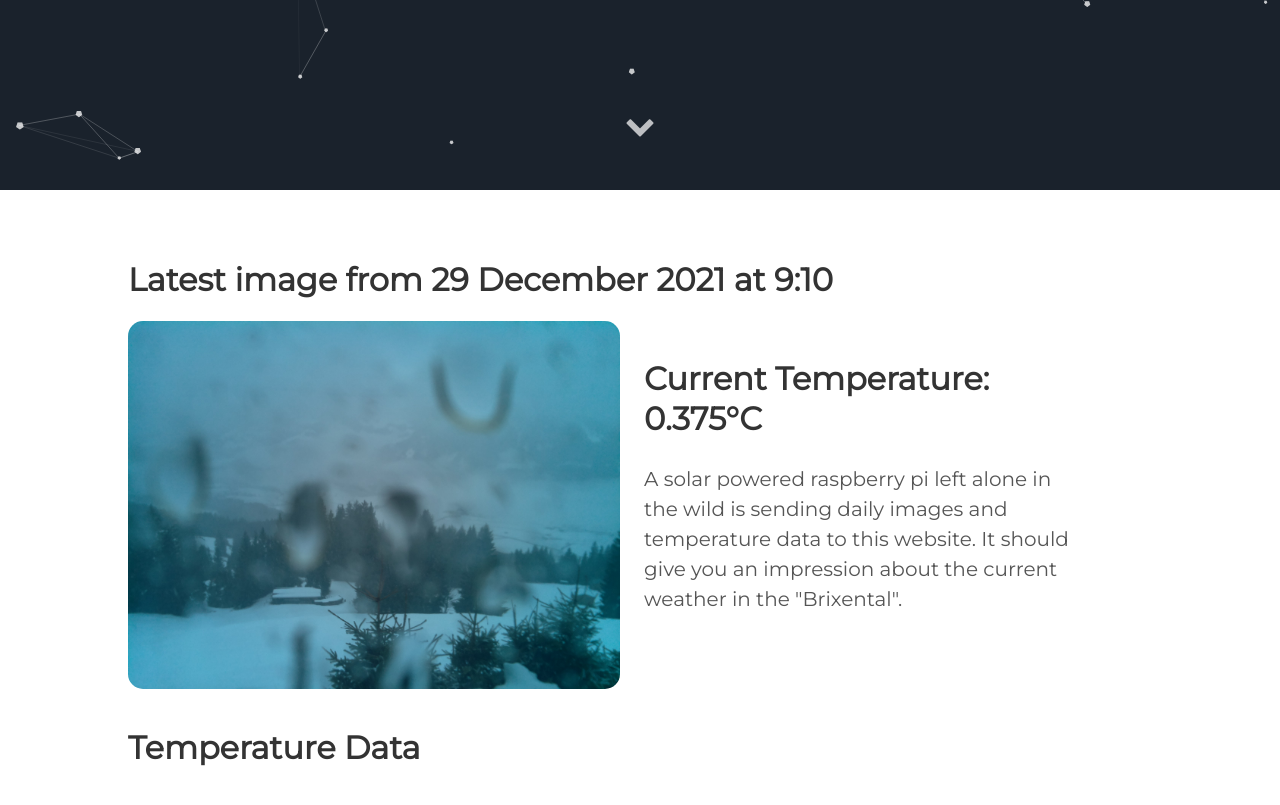
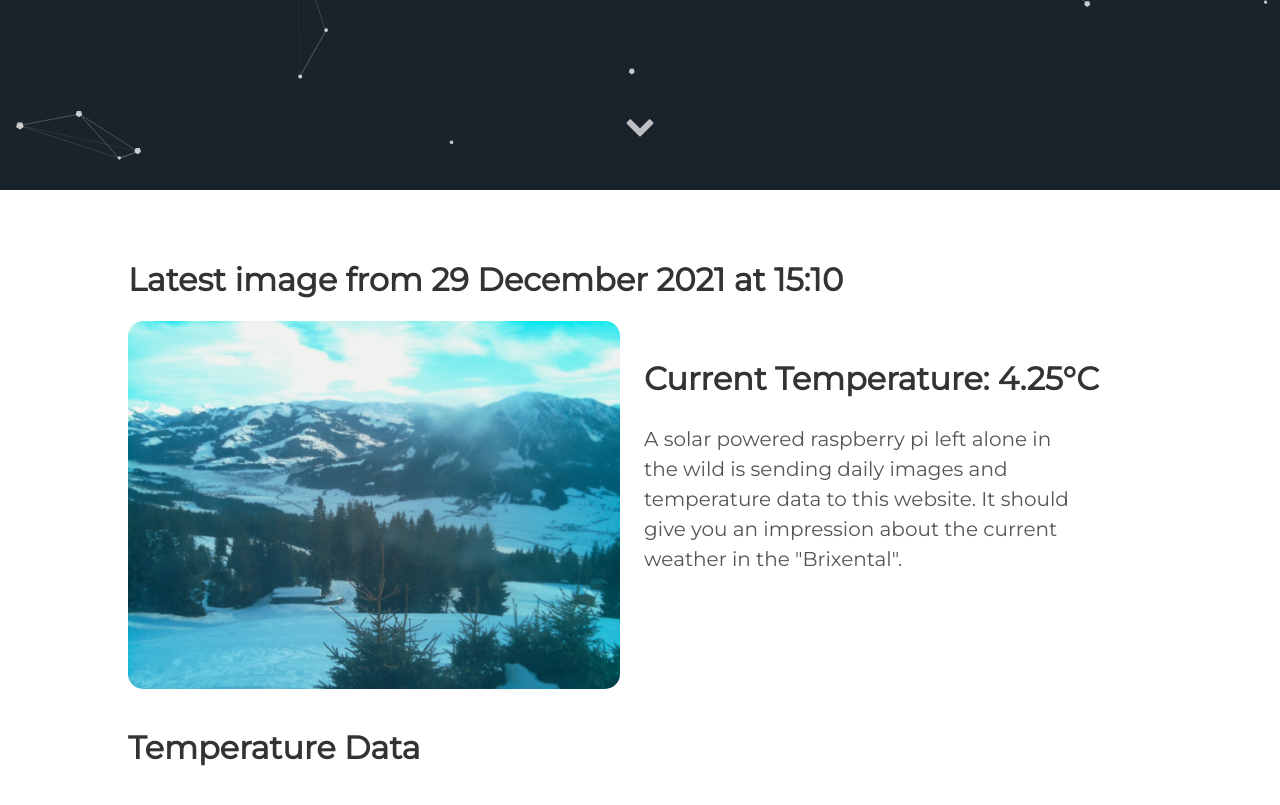
Before and after one commit to vektorious/vektorious.github.io, a Jekyll site: the page built from resources/huette.md, in a window 1280 px wide and 900 px high, scrolled down 710 px. Shown: the top 805 px of the window. Built offline with Jekyll 4.4.1, drawn with Linux system fonts in a browser that asks for light colours.

Commit message:
I'm a bot beep boop

```diff
--- a/resources/huette.md
+++ b/resources/huette.md
@@ -6,13 +6,13 @@ image: '/assets/img/'
 description: 'Live image from the Austrian alps'
 twitter_text: ' '
 ---
-## Latest image from 29 December 2021 at  9:10
+## Latest image from 29 December 2021 at 15:10
 <div class="huette">
   <div class="huette-image">
     <img src="{{ "/assets/img/huette.jpg" | prepend: site.baseurl }}">
   </div>
   <div class="huette-text">
-        <h2>Current Temperature: 0.375°C</h2>
+        <h2>Current Temperature: 4.25°C</h2>
         <p>A solar powered raspberry pi left alone in the wild is sending daily images and temperature data to this website. It should give you an impression about the current weather in the "Brixental".</p>
 
   </div>
```
Also changed, not shown: rpi-script/2021-12-29_150926.txt (renamed from rpi-script/2021-12-29_090927.txt, +5 -5 lines), rpi-script/huette.md (+2 -2 lines), assets/img/huette.jpg, assets/img/temp_plot.png, rpi-script/temp_plot.png, 1 other file.
